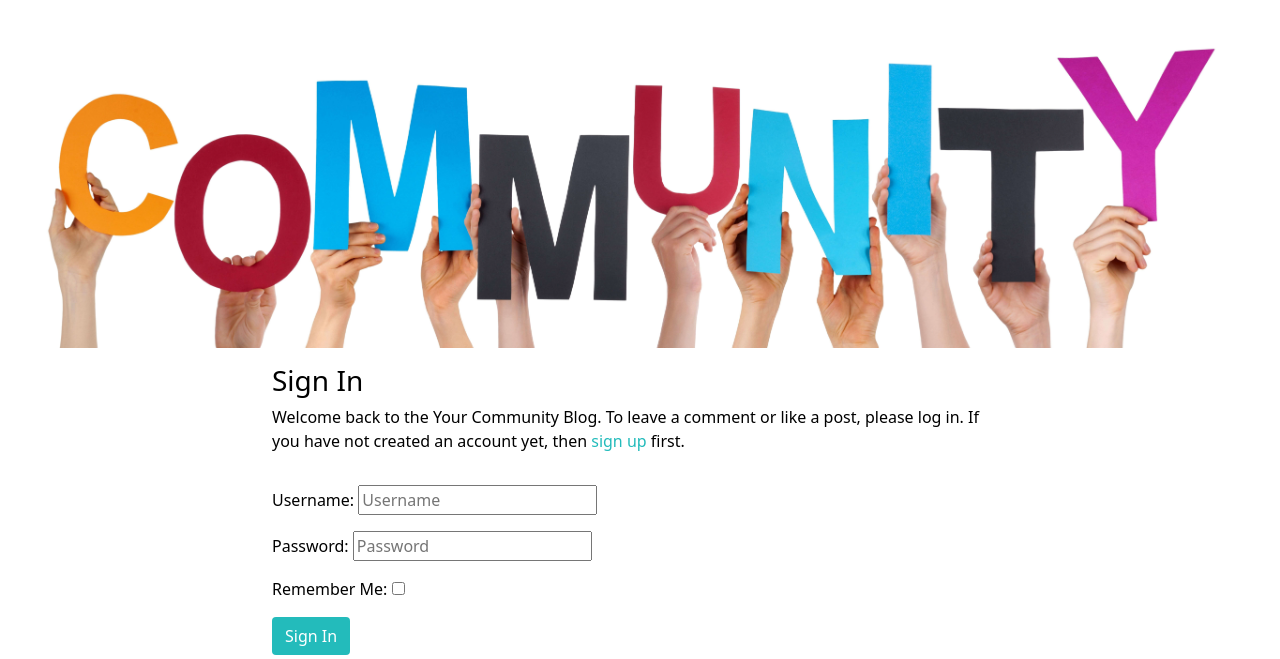
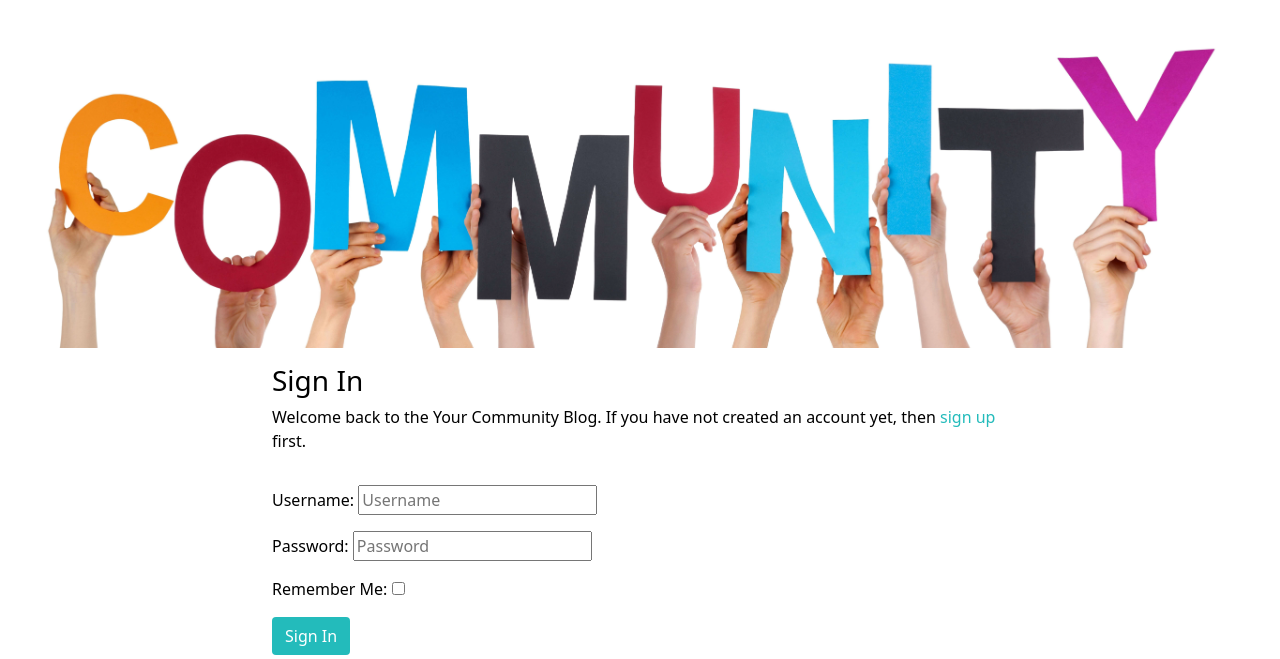
Before and after one commit to Jaredslocker21/yourcommunity, a Django app: page /accounts/login/ in a window 1280 px wide. Shown: the part 181-840 px from the top of the page. Run offline with Django 3.2, Linux system fonts and the light colour scheme; some libraries are stand-ins or nearby versions.

Commit message:
fix typo in login.html

```diff
--- a/templates/account/login.html
+++ b/templates/account/login.html
@@ -12,10 +12,10 @@
         <div class="col-md-8 mt-3 offset-md-2">
             <h3>{% trans "Sign In" %}</h3>
 
-            <p>{% blocktrans %}Welcome back to the Your Community Blog. To leave a comment or like a post, please log in. If
-                you
-                have not created an account yet, then <a class="link" href="{{ signup_url }}">sign up</a>
-                first.{% endblocktrans %}</p>
+            <p>{% blocktrans %}Welcome back to the Your Community Blog. If
+                you have not created an account yet, then
+                <a class="link" href="{{ signup_url }}"> sign up</a> first.{% endblocktrans %}
+            </p>
         </div>
     </div>
     <div class="row">
```
